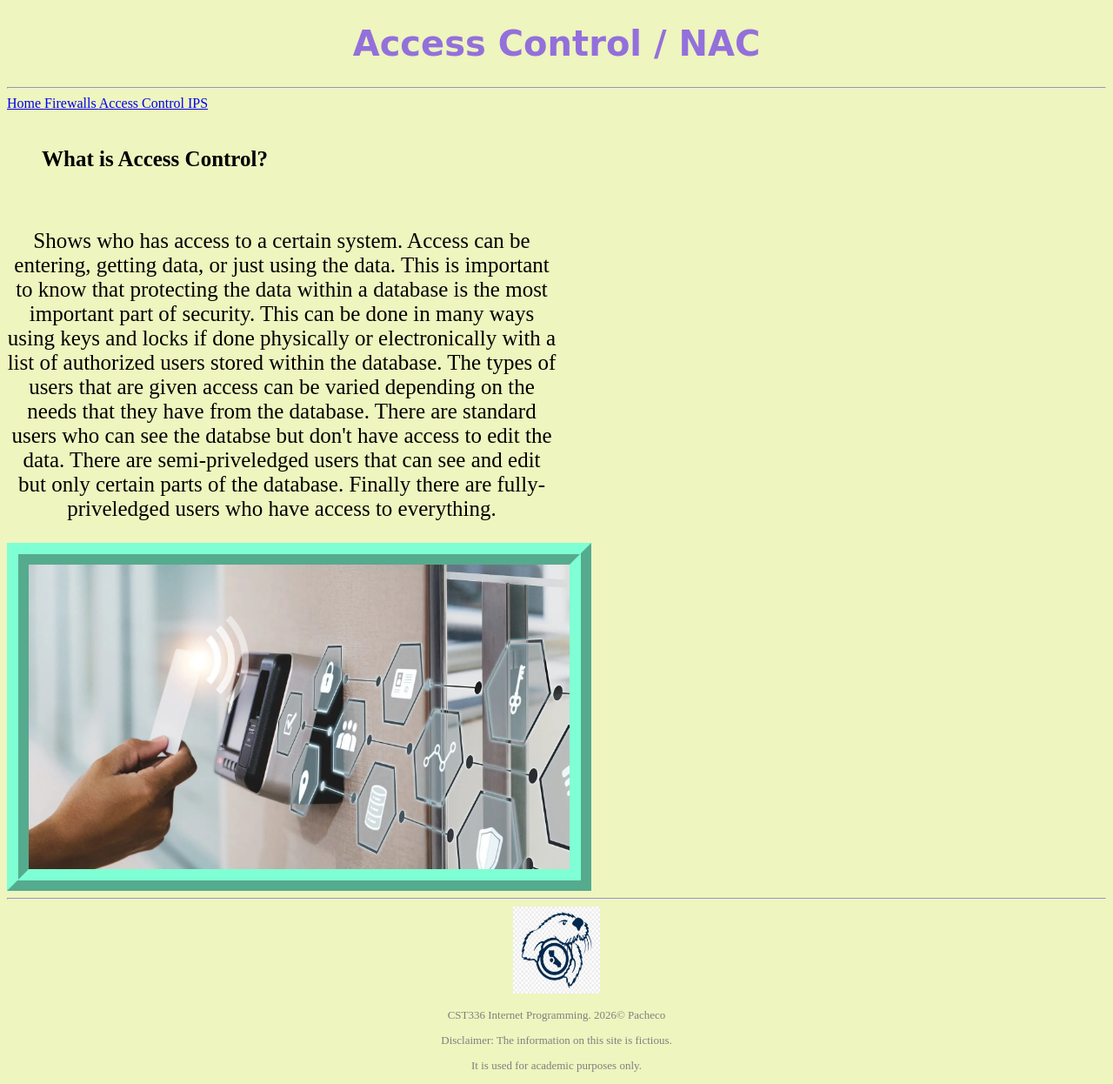
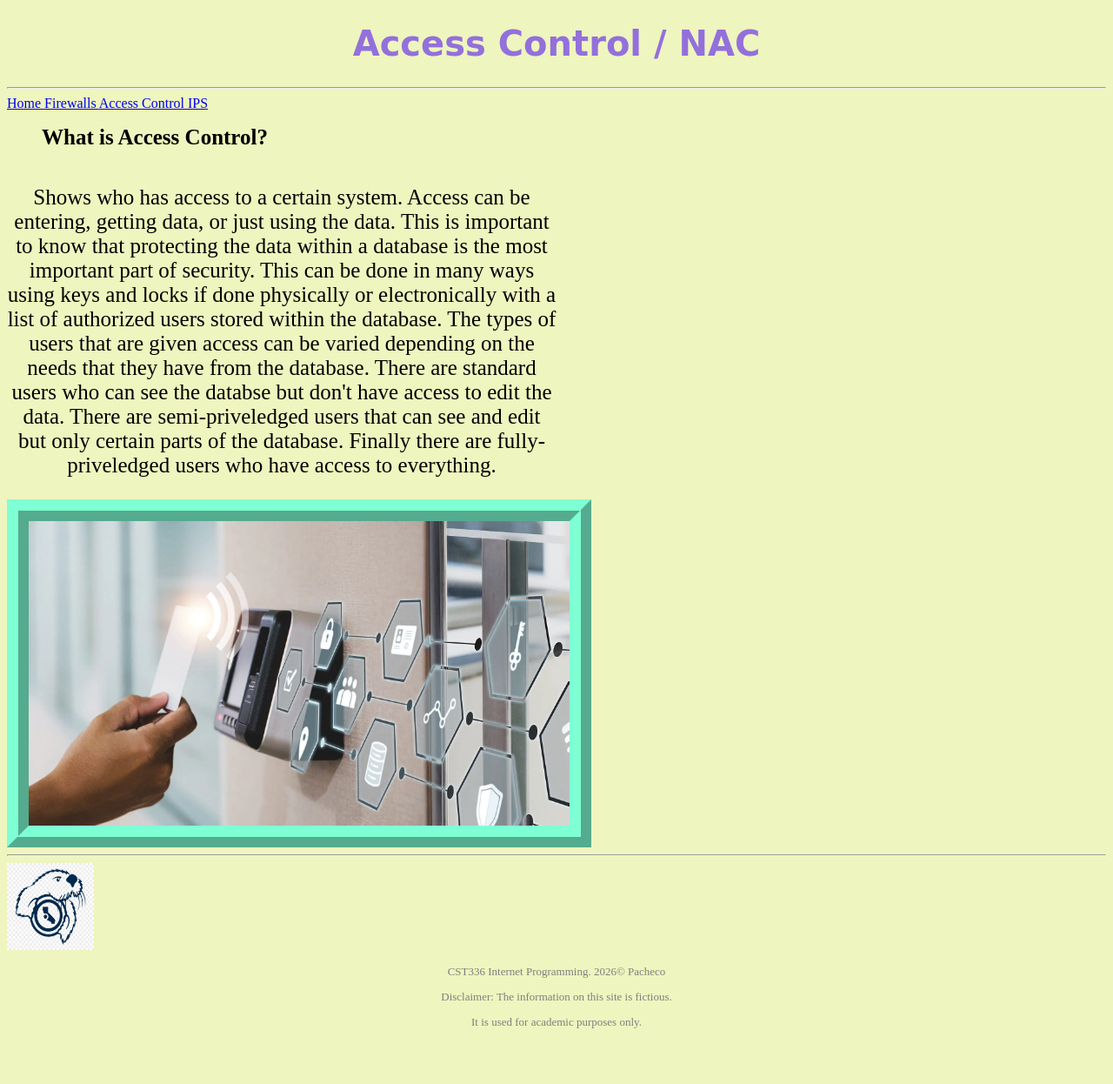
Before and after one commit to aryllpacheco/aryllpacheco.github.io, a plain HTML site: page HW 1 - CS Website/access_control.html in a window 1280 px wide. Shown: the whole page at 87% size. After the commit the page ends 1196 px from the top, so only its background shows below. Drawn offline with Linux system fonts and the light colour scheme.

Commit message:
fixing some errors

```diff
--- a/HW 1 - CS Website/access_control.html
+++ b/HW 1 - CS Website/access_control.html
@@ -23,8 +23,8 @@
 
     <section class="information">
         <figure>
-            <b>
-                <p id="specifics">What is Access Control?</p>
+            <b id="specifics">
+                What is Access Control?
             </b>
         </figure>
     </section>
@@ -53,7 +53,7 @@
     <hr>
 
     <footer>
-        <div id="footer">
+        <div>
             <img src="img/csumb-logo.jpg" width="100" height="100" />
         </div>
         <div>
```
Also changed, not shown: HW 1 - CS Website/firewalls.html (+3 -3 lines), HW 1 - CS Website/index.html (+3 -3 lines), HW 1 - CS Website/ips.html (+2 -2 lines).
